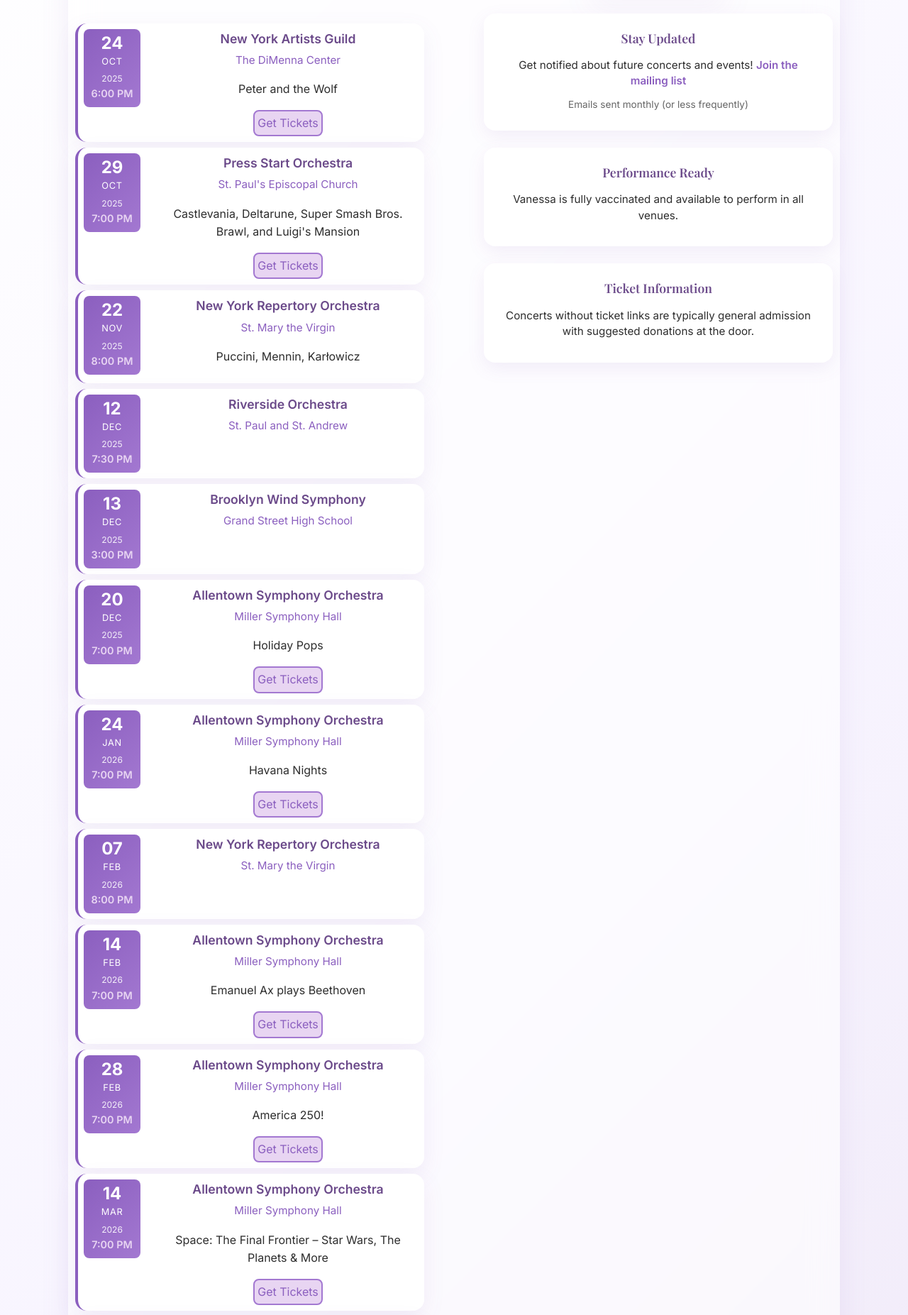
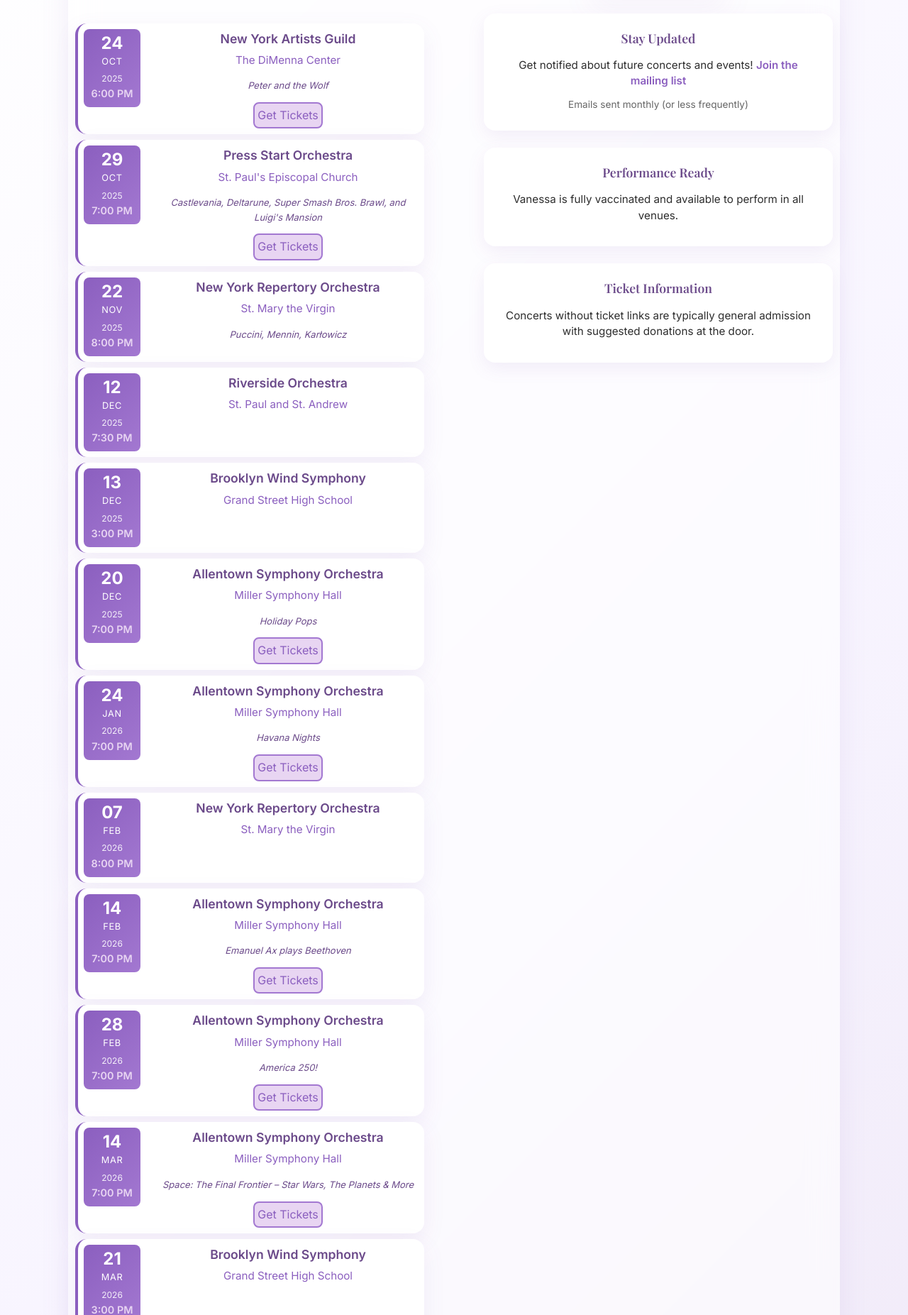
Before and after one commit to vgmiller/vmillermusic, a Django app: page /news in a window 1280 px wide. Shown: the part 312-2165 px from the top of the page at 71% size. Run offline with Django 5.2, Linux system fonts and the light colour scheme; data comes from the database, SQL or seed files in the repository; some libraries are stand-ins or nearby versions.

Commit message:
update styling

```diff
--- a/music/admin.py
+++ b/music/admin.py
@@ -101,7 +101,9 @@
     list_display = (
         "date",
         "get_ensembleName",
+        "programNote",
     )
+    ordering = ["-date"]
 
     def get_ensembleName(self, obj):
         return obj.ensemble.name
--- a/static/base.css
+++ b/static/base.css
@@ -578,6 +578,12 @@
 
 .concert-venue a:hover {
     text-decoration: underline;
+}
+
+.concert-notes {
+    font-size: small;
+    color: var(--dark-purple);
+    font-style: oblique;
 }
 
 .info-cards {
```
